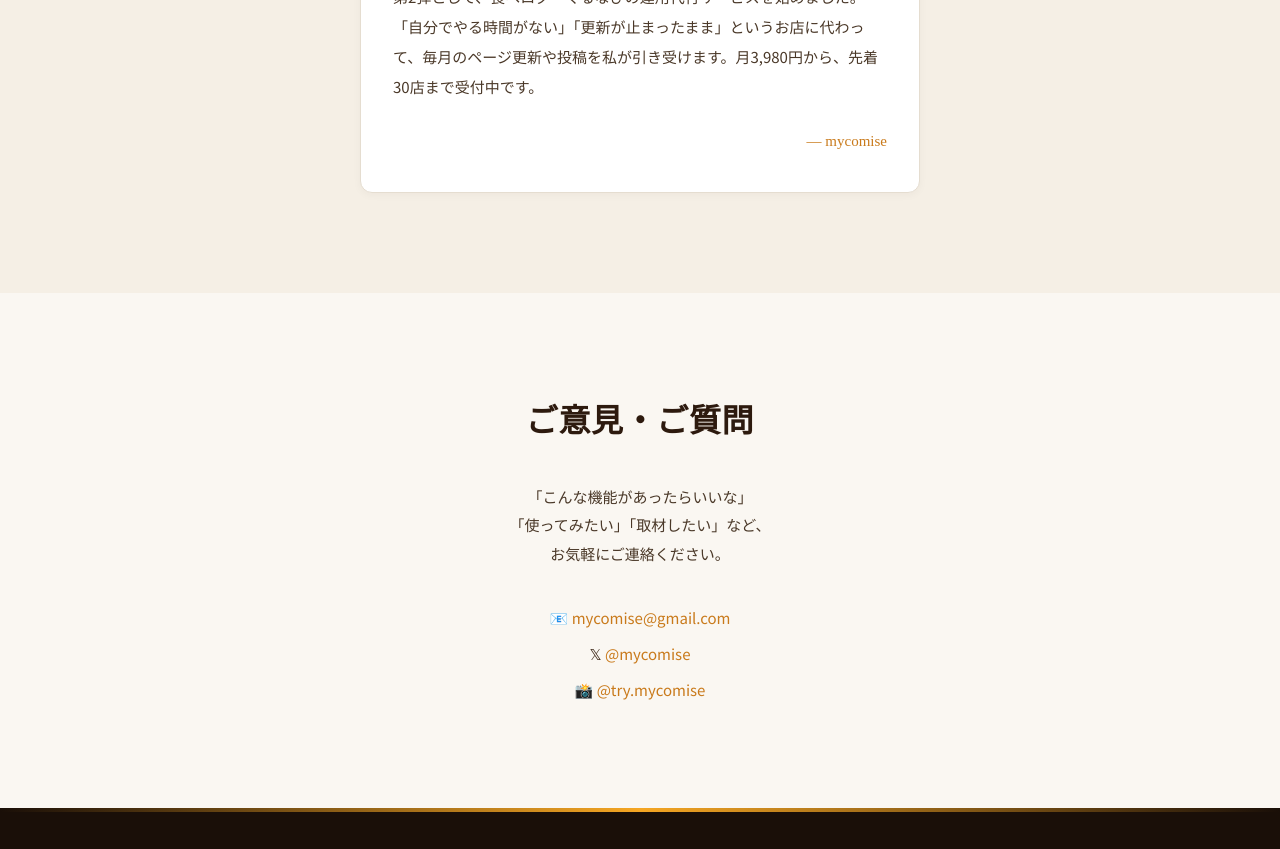
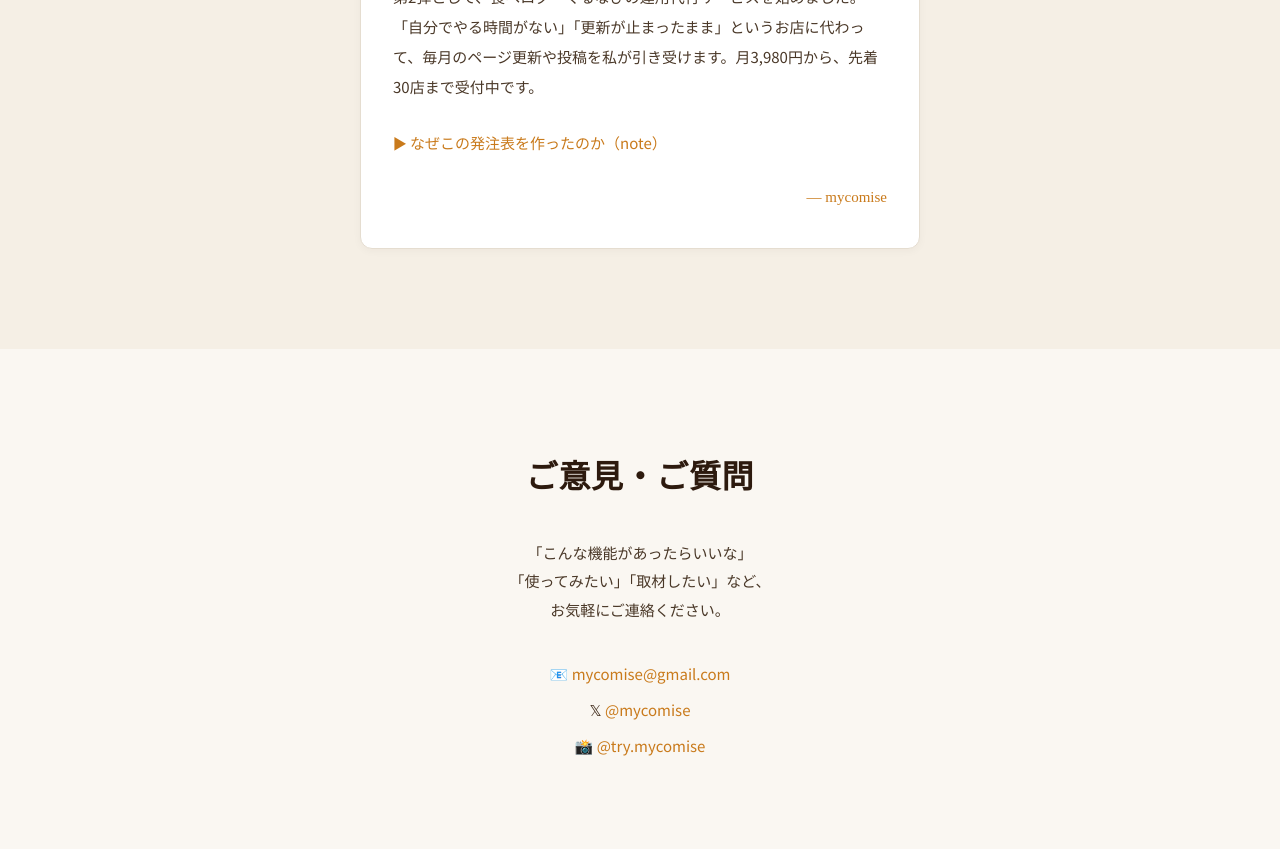
Before and after one commit to mycomise/mycomise-1p, a website: page index.html in a window 1280 px wide. Shown: the part 7340-8189 px from the top of the page. Drawn offline with Linux system fonts and the light colour scheme; a script that the page names is missing.

Commit message:
Update index.html

```diff
--- a/index.html
+++ b/index.html
@@ -375,6 +375,7 @@
         <p>そんな声に応える、ちょうどいいサイズの道具を作りたい。それがmycomiseを始めた理由です。</p>
         <p>第1弾の「焼き鳥・串焼き発注表」をベータ版として公開しました。実際に使ってみて、率直なフィードバックをいただけたら嬉しいです。</p>
         <p>第2弾として、食べログ・ぐるなびの運用代行サービスを始めました。「自分でやる時間がない」「更新が止まったまま」というお店に代わって、毎月のページ更新や投稿を私が引き受けます。月3,980円から、先着30店まで受付中です。</p>
+                <p style="margin-top:26px;"><a href="https://note.com/tender_toad5866/n/ndaae28c940ef" target="_blank" rel="noopener">▶ なぜこの発注表を作ったのか（note）</a></p>
         <p class="signature">— mycomise</p>
       </div>
     </div>
```
